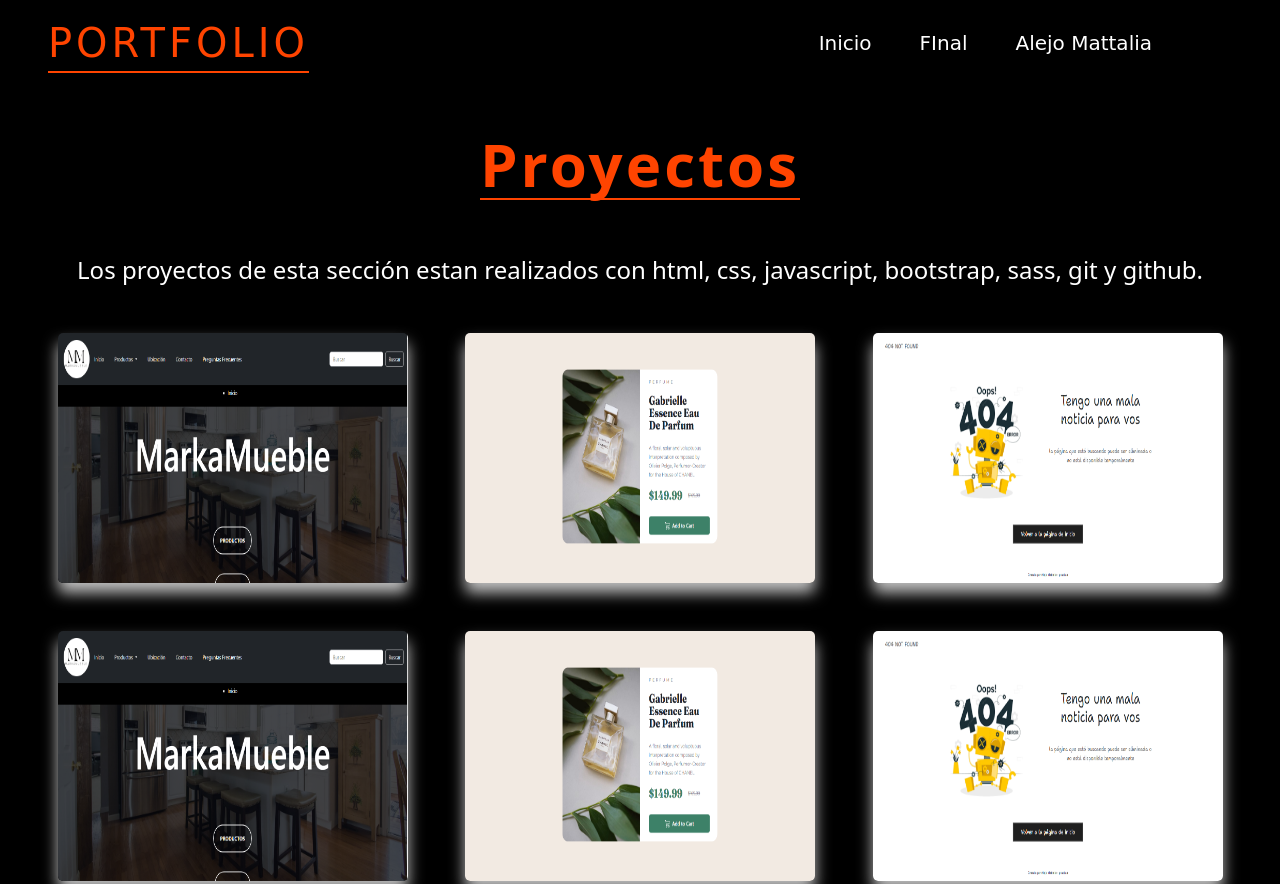
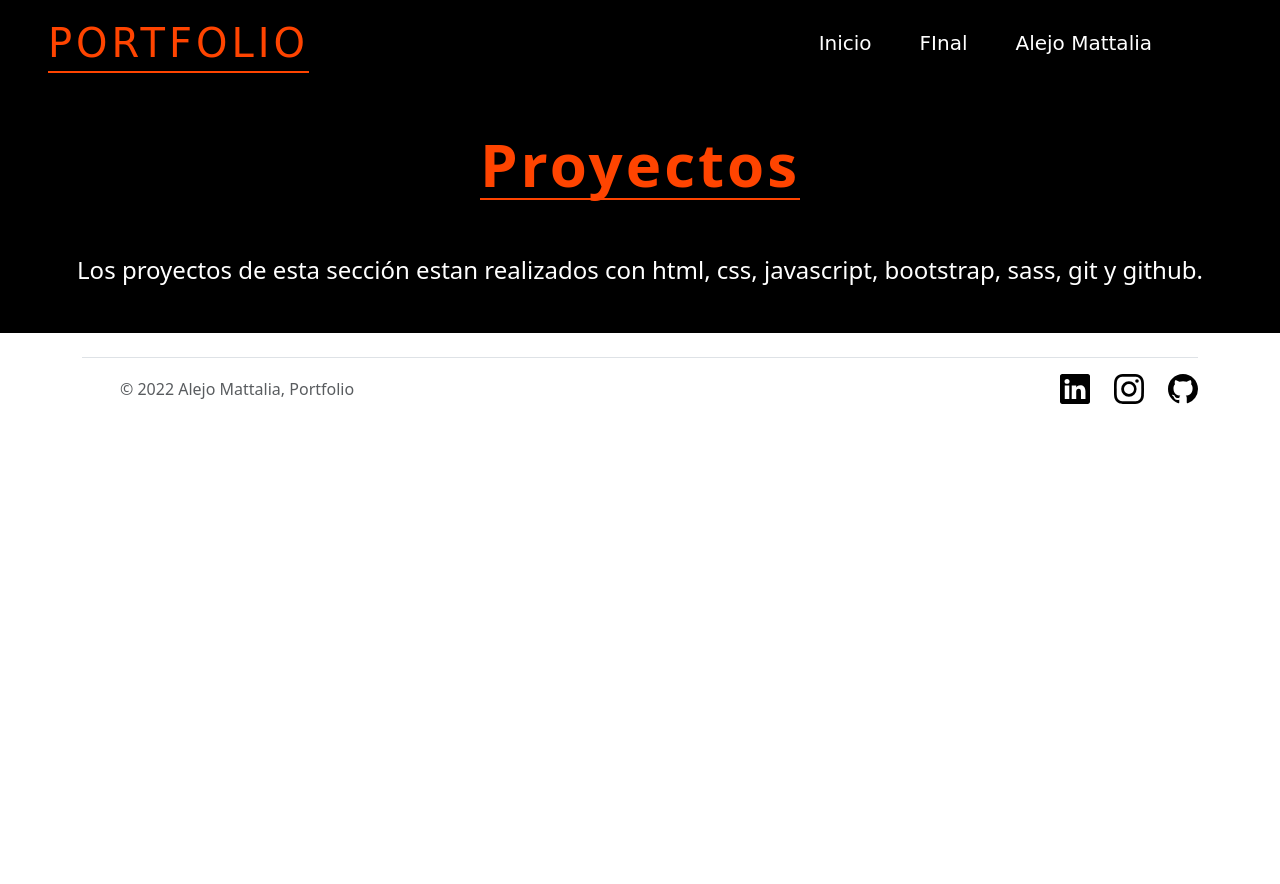
Before and after one commit to AlejoMattalia/Portfolio, a plain HTML site: page html/seccionJavascript.html in a window 1280 px wide. Shown: the top 884 px of the page. After the commit the page ends 800 px from the top, so only its background shows below. Drawn offline with nearby package versions, Linux system fonts and the light colour scheme; a web font is replaced by a local one.

Commit message:
Perfeccionando el portfolio

```diff
--- a/html/seccionJavascript.html
+++ b/html/seccionJavascript.html
@@ -51,7 +51,7 @@
         <h4 class="my-5 text-center">Los proyectos de esta sección estan realizados con html, css, javascript, bootstrap, sass, git y
             github.</h4>
 
-        <div class="contenedor d-flex justify-content-evenly">
+        <!-- <div class="contenedor d-flex justify-content-evenly">
             <div class="contenedor--img mb-5">
                 <img src="../img/proyectosDestacados/markamueble.PNG" alt="Markamueble">
 
@@ -194,7 +194,7 @@
                     <a href="" class="codigo">Ver código</a>
                 </div>
             </div>
-        </div>
+        </div> -->
     </main>
 
     <div class="container">
```
Also changed, not shown: html/seccionReact.html (+2 -2 lines).
